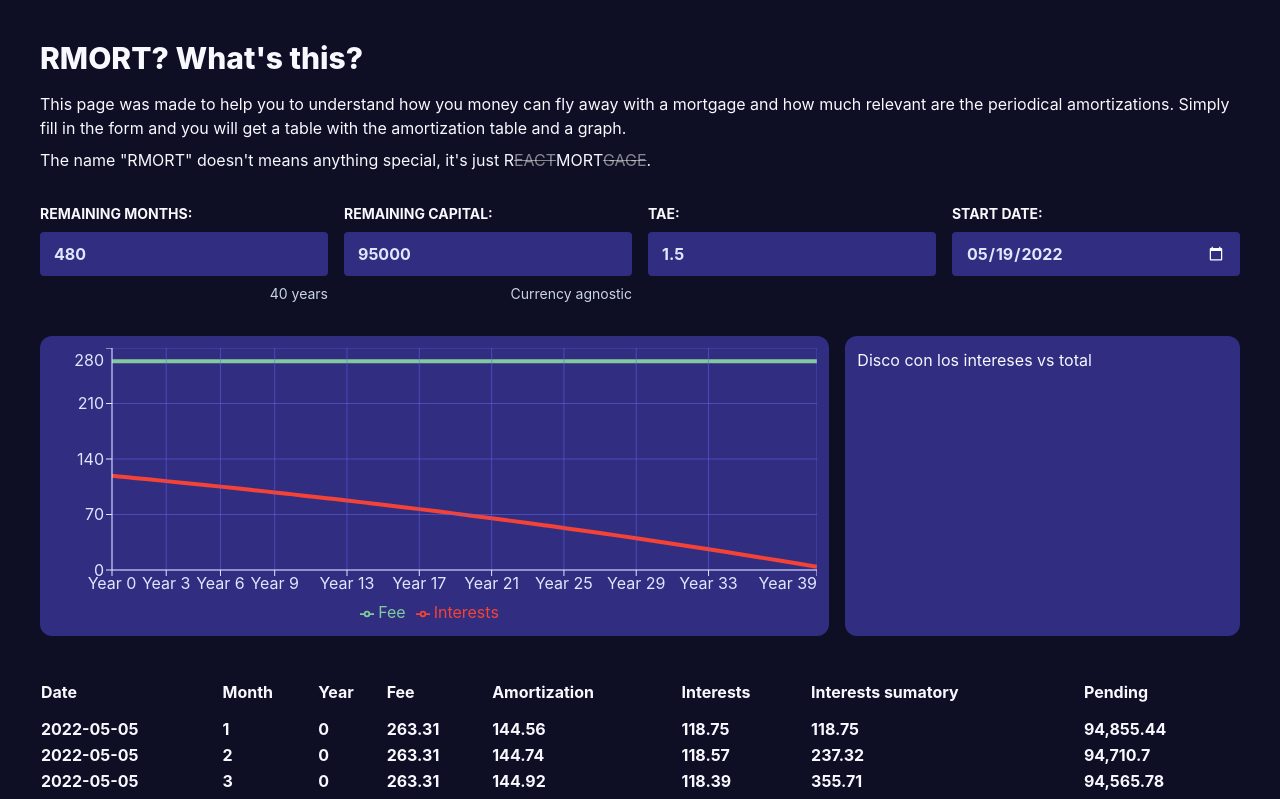
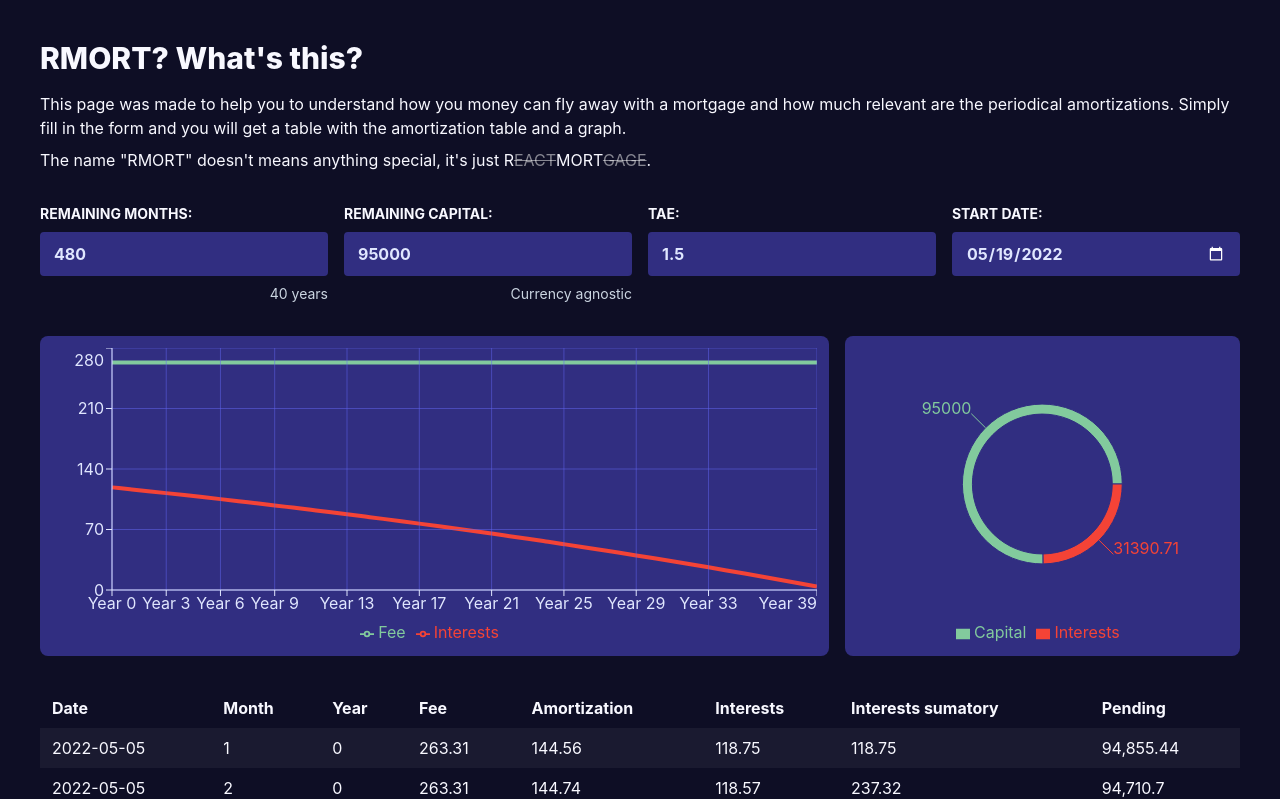
Before and after one commit to emmgfx/rmort, a Next.js app: page / in a window 1280 px wide. Shown: the top 799 px of the page. Built offline with nearby package versions, Linux system fonts and the light colour scheme.

Commit message:
Next steps

```diff
--- /dev/null
+++ b/components/ChartCard.js
@@ -0,0 +1,7 @@
+const ChartCard = ({ children }) => (
+  <div className="flex items-center justify-center bg-indigo-900 rounded-lg p-3 w-full h-80">
+    {children}
+  </div>
+);
+
+export default ChartCard;
--- /dev/null
+++ b/components/ChartLines.js
@@ -0,0 +1,58 @@
+import {
+  CartesianGrid,
+  Legend,
+  Line,
+  LineChart,
+  ResponsiveContainer,
+  Tooltip,
+  XAxis,
+  YAxis,
+} from "recharts";
+
+const ChartLines = ({ values = [] }) => {
+  const data =
+    values.length > 12
+      ? values
+          .map((row, index, rows) => {
+            if (row.year === rows[index - 1]?.year || 0) return null;
+            return {
+              name: `Year ${row.year}`,
+              Fee: row.fee,
+              Interests: row.interests,
+            };
+          })
+          .filter((row) => row !== null)
+      : values.map((row, index) => ({
+          name: `Month ${row.month}`,
+          Fee: row.fee,
+          Interests: row.interests,
+        }));
+
+  return (
+    <ResponsiveContainer>
+      <LineChart data={data} margin={{ top: 0, right: 0, left: 0, bottom: 0 }}>
+        <Line
+          type="monotone"
+          dataKey="Fee"
+          stroke="#82ca9d"
+          strokeWidth={4}
+          dot={false}
+        />
+        <Line
+          type="natural"
+          dataKey="Interests"
+          stroke="#f44336"
+          strokeWidth={4}
+          dot={false}
+        />
+        <CartesianGrid strokeWidth=".5" stroke="#6366f1" />
+        <XAxis dataKey="name" stroke="#e0e6fe" />
+        <YAxis stroke="#e0e6fe" />
+        <Tooltip />
+        <Legend />
+      </LineChart>
+    </ResponsiveContainer>
+  );
+};
+
+export default ChartLines;
--- /dev/null
+++ b/components/ChartPie.js
@@ -0,0 +1,83 @@
+import {
+  CartesianGrid,
+  Legend,
+  Pie,
+  PieChart,
+  ResponsiveContainer,
+  Tooltip,
+  XAxis,
+  YAxis,
+  Cell,
+} from "recharts";
+
+const COLORS = ["#82ca9d", "#f44336"];
+
+const ChartPie = ({ values = [] }) => {
+  const capital = values.reduce((acc, row) => acc + row.amortization, 0);
+  const interests = values.reduce((acc, row) => acc + row.interests, 0);
+
+  const data = [
+    {
+      name: "Capital",
+      value: Math.round(capital * 100) / 100,
+    },
+    { name: "Interests", value: Math.round(interests * 100) / 100 },
+  ];
+  return (
+    <ResponsiveContainer>
+      <PieChart data={data} margin={{ top: 0, right: 0, left: 0, bottom: 0 }}>
+        <Pie
+          data={data}
+          dataKey="value"
+          nameKey="name"
+          cx="50%"
+          cy="50%"
+          innerRadius={70}
+          outerRadius={80}
+          stroke="#312e81"
+          label
+          // paddingAngle={5}
+          // strokeWidth={0}
+          // labelLine
+        >
+          {data.map((entry, index) => (
+            <Cell key={`cell-${index}`} fill={COLORS[index % COLORS.length]} />
+          ))}
+        </Pie>
+        <Tooltip />
+        <Legend />
+      </PieChart>
+    </ResponsiveContainer>
+  );
+};
+
+const RADIAN = Math.PI / 180;
+
+const renderCustomizedLabel = ({
+  cx,
+  cy,
+  midAngle,
+  innerRadius,
+  outerRadius,
+  percent,
+  index,
+  name,
+}) => {
+  const radius = innerRadius + (outerRadius - innerRadius) * 0.5;
+  const x = cx + radius * Math.cos(-midAngle * RADIAN);
+  const y = cy + radius * Math.sin(-midAngle * RADIAN);
+
+  return (
+    <text
+      x={x}
+      y={y}
+      fill="white"
+      textAnchor={x > cx ? "start" : "end"}
+      dominantBaseline="central"
+    >
+      {`${name}: ${(percent * 100).toFixed(0)}%`}
+    </text>
+  );
+};
+
+export default ChartPie;
--- /dev/null
+++ b/components/Header.js
@@ -0,0 +1,20 @@
+const Header = () => (
+  <>
+    <h1 className="text-3xl font-extrabold">RMORT? What&apos;s this?</h1>
+    <div className="h-4" />
+    <p>
+      This page was made to help you to understand how you money can fly away
+      with a mortgage and how much relevant are the periodical amortizations.
+      Simply fill in the form and you will get a table with the amortization
+      table and a graph.
+    </p>
+    <div className="h-2" />
+    <p>
+      The name &quot;RMORT&quot; doesn&apos;t means anything special, it&apos;s
+      just R<del className="text-white/50">EACT</del>MORT
+      <del className="text-white/50">GAGE</del>.
+    </p>
+  </>
+);
+
+export default Header;
--- a/components/Table.js
+++ b/components/Table.js
@@ -1,33 +1,55 @@
+import classNames from "classnames";
+
 const Table = ({ values }) => {
   return (
+    <div className="">
       <table className="w-full text-left">
         <thead>
           <tr>
-          <th className="py-3">Date</th>
-          <th className="py-3">Month</th>
-          <th className="py-3">Year</th>
-          <th className="py-3">Fee</th>
-          <th className="py-3">Amortization</th>
-          <th className="py-3">Interests</th>
-          <th className="py-3">Interests sumatory</th>
-          <th className="py-3">Pending</th>
+            <th className="px-3 py-2">Date</th>
+            <th className="px-3 py-2">Month</th>
+            <th className="px-3 py-2">Year</th>
+            <th className="px-3 py-2">Fee</th>
+            <th className="px-3 py-2">Amortization</th>
+            <th className="px-3 py-2">Interests</th>
+            <th className="px-3 py-2">Interests sumatory</th>
+            <th className="px-3 py-2">Pending</th>
           </tr>
         </thead>
         <tbody>
           {values.map((row, index) => (
-          <tr key={index} className="my-2">
-            <th>{new Date(row.date).toISOString().substring(0, 10)}</th>
-            <th>{row.month}</th>
-            <th>{row.year}</th>
-            <th>{new Intl.NumberFormat({}).format(row.fee)}</th>
-            <th>{new Intl.NumberFormat({}).format(row.amortization)}</th>
-            <th>{new Intl.NumberFormat({}).format(row.interests)}</th>
-            <th>{new Intl.NumberFormat({}).format(row.interestsTotal)}</th>
-            <th>{new Intl.NumberFormat({}).format(row.pendingCapital)}</th>
+            <tr
+              key={index}
+              className={classNames(
+                "hover:bg-white/10",
+                index % 2 === 0 && "bg-white/5"
+              )}
+            >
+              <td className="px-3 py-2">
+                {new Date(row.date).toISOString().substring(0, 10)}
+              </td>
+              <td className="px-3 py-2">{row.month}</td>
+              <td className="px-3 py-2">{row.year}</td>
+              <td className="px-3 py-2">
+                {new Intl.NumberFormat({}).format(row.fee)}
+              </td>
+              <td className="px-3 py-2">
+                {new Intl.NumberFormat({}).format(row.amortization)}
+              </td>
+              <td className="px-3 py-2">
+                {new Intl.NumberFormat({}).format(row.interests)}
+              </td>
+              <td className="px-3 py-2">
+                {new Intl.NumberFormat({}).format(row.interestsTotal)}
+              </td>
+              <td className="px-3 py-2">
+                {new Intl.NumberFormat({}).format(row.pendingCapital)}
+              </td>
             </tr>
           ))}
         </tbody>
       </table>
+    </div>
   );
 };
 
--- a/package.json
+++ b/package.json
@@ -16,6 +16,7 @@
   "devDependencies": {
     "@tailwindcss/forms": "^0.5.2",
     "autoprefixer": "^10.4.7",
+    "classnames": "^2.3.1",
     "eslint": "8.15.0",
     "eslint-config-next": "12.1.6",
     "postcss": "^8.4.14",
--- a/pages/index.js
+++ b/pages/index.js
@@ -1,123 +1,43 @@
 import { useState } from "react";
-import {
-  Area,
-  AreaChart,
-  CartesianGrid,
-  Legend,
-  Line,
-  LineChart,
-  ResponsiveContainer,
-  Tooltip,
-  XAxis,
-  YAxis,
-} from "recharts";
 
 import Form from "../components/Form";
 import Table from "../components/Table";
+import ChartCard from "../components/ChartCard";
+import ChartLines from "../components/ChartLines";
+import ChartPie from "../components/ChartPie";
+import Head from "next/head";
+import Header from "../components/Header";
 
 export default function Home() {
   const [values, setValues] = useState([]);
 
-  // const data = [
-  //   { name: "Page A", uv: 400, pv: 2400, amt: 2400 },
-  // ];
-
-  // const data = ;
-  const data =
-    values.length > 12
-      ? values
-          .map((row, index, rows) => {
-            console.log(rows);
-            if (row.year === rows[index - 1]?.year || 0) return null;
-            return {
-              name: `Year ${row.year}`,
-              Fee: row.fee,
-              amortization: row.amortization,
-              Interests: row.interests,
-              interestsTotal: row.interestsTotal,
-              pendingCapital: row.pendingCapital,
-            };
-          })
-          .filter((row) => row !== null)
-      : values.map((row, index) => ({
-          name: `Month ${row.month}`,
-          fee: row.fee,
-          amortization: row.amortization,
-          interests: row.interests,
-          interestsTotal: row.interestsTotal,
-          pendingCapital: row.pendingCapital,
-        }));
-
   return (
+    <>
+      <Head>
+        <title>RMORT - Understand your mortgage</title>
+      </Head>
       <div className="container mx-auto p-10">
-      <h1 className="text-3xl font-extrabold">RMORT? What&apos;s this?</h1>
-      <div className="h-4" />
-      <p>
-        This page was made to help you to understand how you money can fly away
-        with a mortgage and how much relevant are the periodical amortizations.
-        Simply fill in the form and you will get a table with the amortization
-        table and a graph.
-      </p>
-      <div className="h-2" />
-      <p>
-        The name &quot;RMORT&quot; doesn&apos;t means anything special,
-        it&apos;s just R<del className="text-white/50">EACT</del>MORT
-        <del className="text-white/50">GAGE</del>.
-      </p>
+        <Header />
         <div className="h-8" />
         <Form onValuesUpdated={(values) => setValues(values)} />
         <div className="h-8" />
 
         {values.length > 0 && (
           <>
-          <div className="grid grid-cols-[2fr_1fr] gap-4">
-            <div
-              className="bg-indigo-900 rounded-xl p-3"
-              style={{ width: "100%", height: 300 }}
-            >
-              <ResponsiveContainer>
-                <LineChart
-                  data={data}
-                  margin={{ top: 0, right: 0, left: 0, bottom: 0 }}
-                >
-                  <Line
-                    type="monotone"
-                    dataKey="Fee"
-                    stroke="#82ca9d"
-                    strokeWidth={4}
-                    dot={false}
-                  />
-                  <Line
-                    type="monotone"
-                    dataKey="Interests"
-                    stroke="#f44336"
-                    strokeWidth={4}
-                    dot={false}
-                  />
-                  <CartesianGrid strokeWidth=".5" stroke="#6366f1" />
-                  <XAxis dataKey="name" stroke="#e0e6fe" />
-                  <YAxis stroke="#e0e6fe" />
-                  <Tooltip />
-                  <Legend />
-                </LineChart>
-              </ResponsiveContainer>
-            </div>
-            <div
-              className="bg-indigo-900 rounded-xl p-3"
-              style={{ width: "100%", height: 300 }}
-            >
-              Disco con los intereses vs total
-            </div>
+            <div className="grid grid-rows-2 md:grid-rows-1 md:grid-cols-[2fr_1fr] gap-4">
+              <ChartCard>
+                <ChartLines values={values} />
+              </ChartCard>
+              <ChartCard>
+                <ChartPie values={values} />
+              </ChartCard>
             </div>
             <div className="h-8" />
 
             <Table values={values} />
           </>
         )}
-
-      {/* <pre className="text-[10px]">
-        <code>{JSON.stringify(values, null, 2)}</code>
-      </pre> */}
       </div>
+    </>
   );
 }
```
Also changed, not shown: 1 other file (tests, documents, lock files or other folders). Lines whose indentation alone changed are shown as unchanged.
